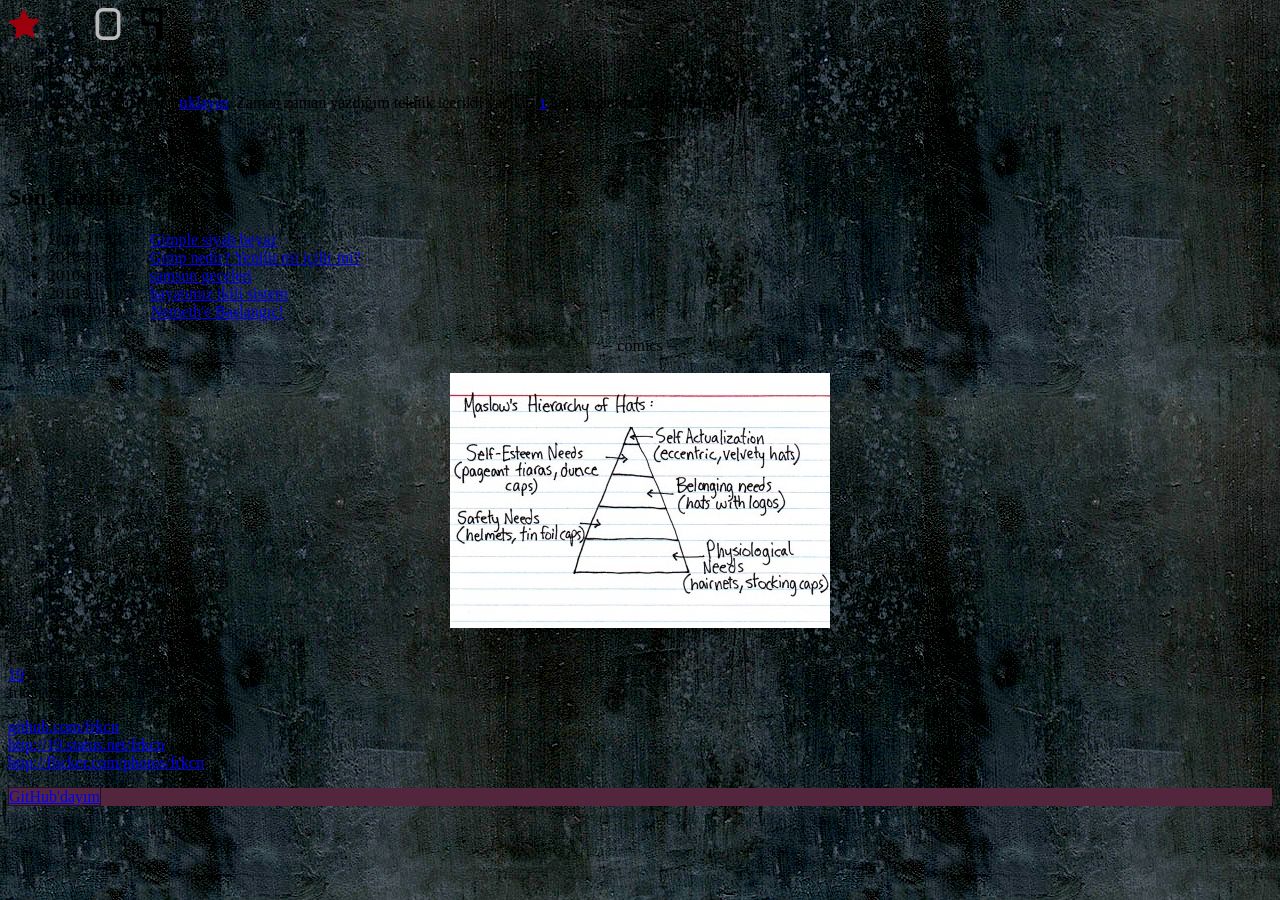
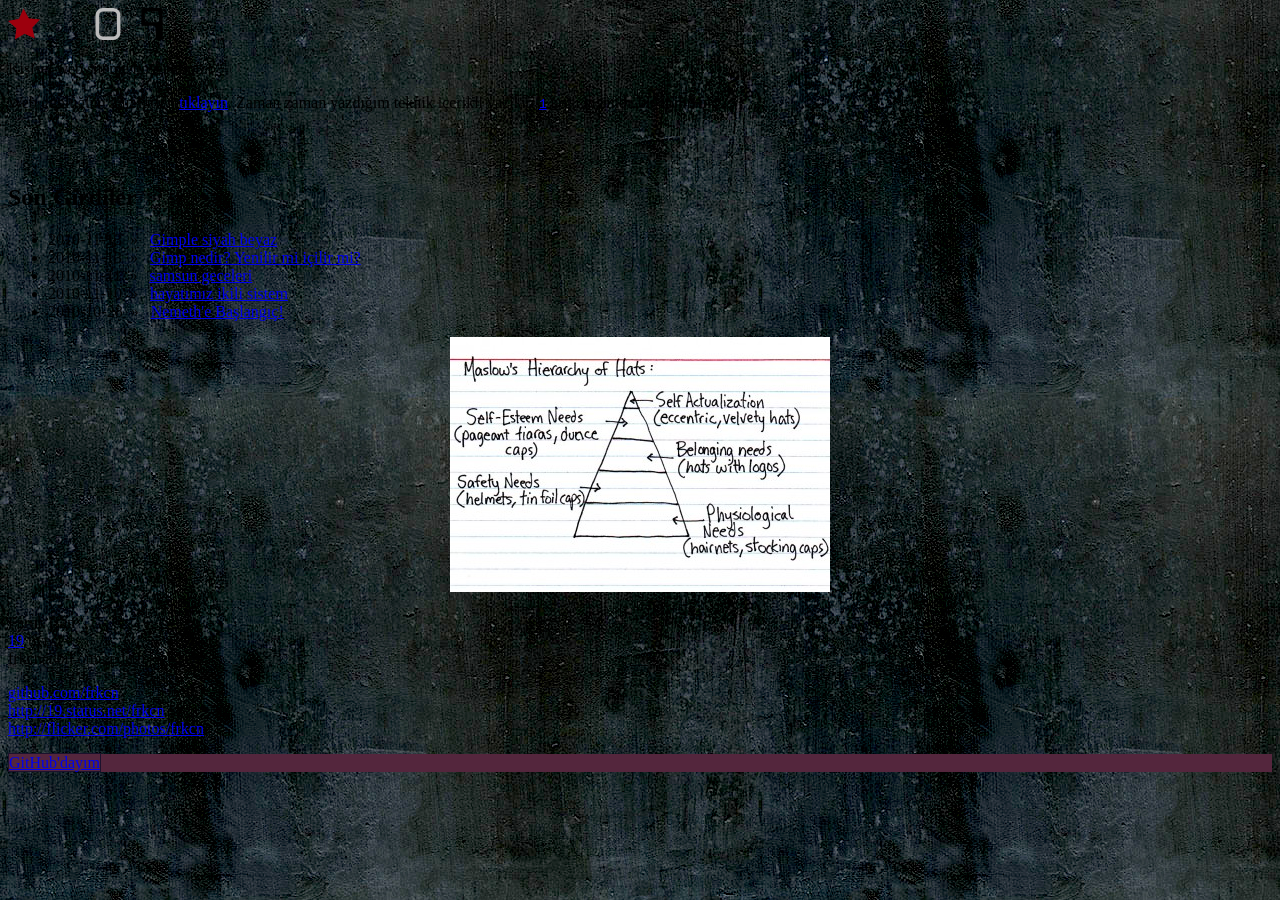
Before and after one commit to frkcn/frkcn.github.io, a Jekyll site: the page built from index.html, in a window 1280 px wide. Built offline with Jekyll 4.4.1, drawn with Linux system fonts in a browser that asks for light colours.

Commit message:
değişiklik

```diff
--- a/index.html
+++ b/index.html
@@ -16,7 +16,7 @@
   {% include html/archive %}
 
   <center>
-  -- comics -- <br><br>
+  <table style="border:1px dashed #000000;">
 
   <script language="JavaScript" type="text/javascript">
 
```
Also changed, not shown: other parts of index.html (+1 -0 lines).
